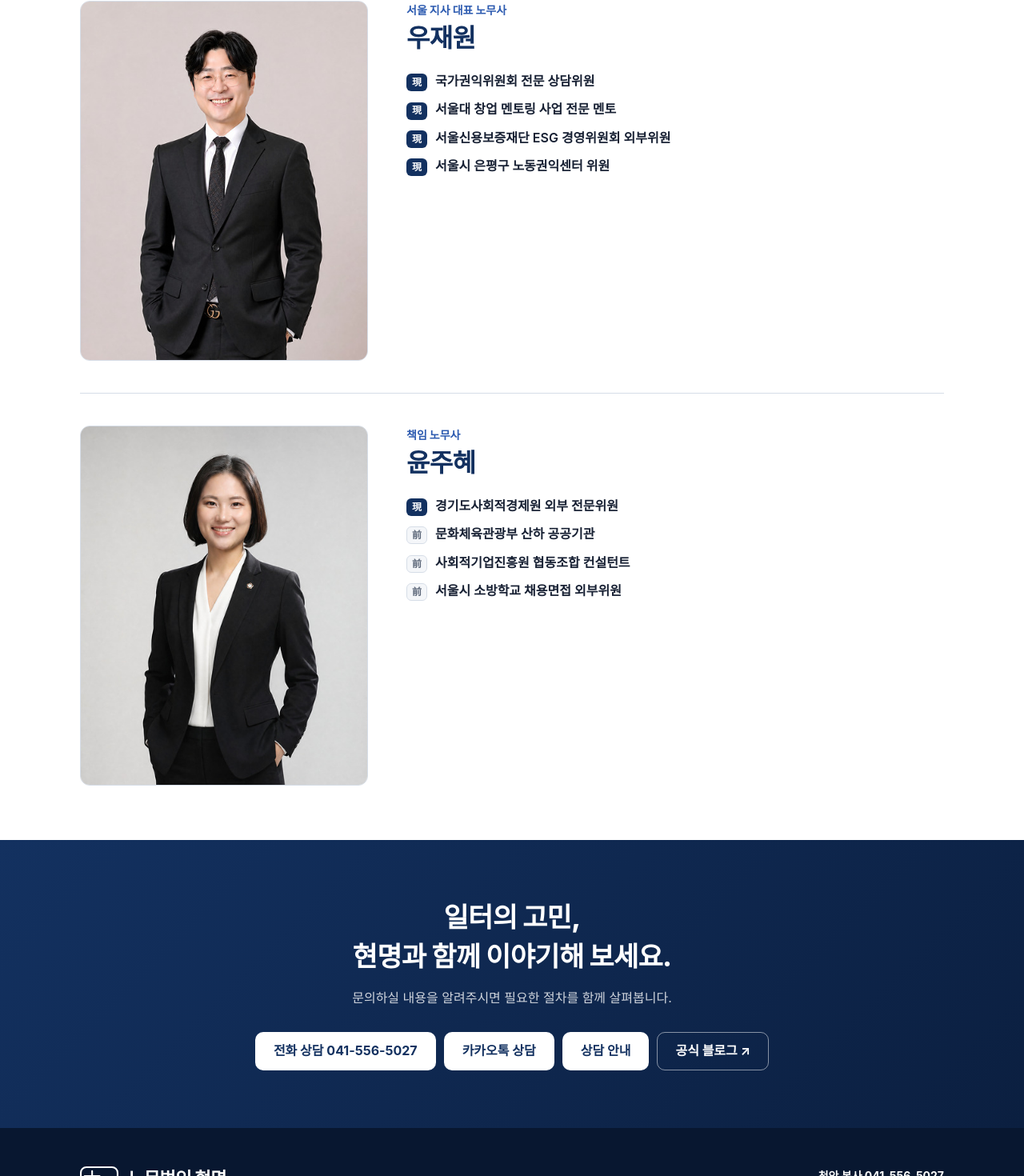
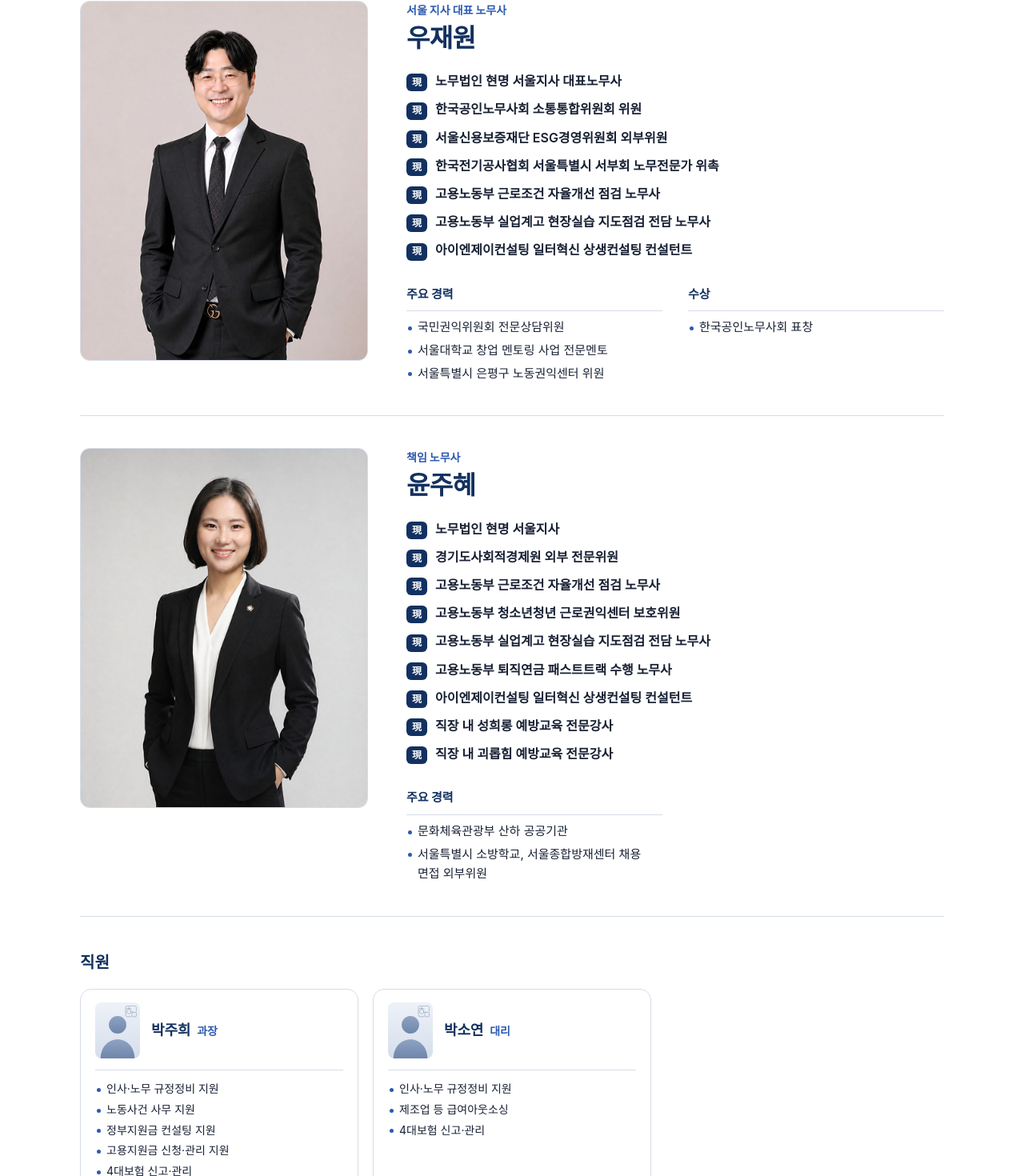
Before and after one commit to kseezn/kseezn.github.io, a Next.js app: page /members in a window 1280 px wide. Shown: the part 6911-8381 px from the top of the page at 80% size. Built offline with nearby package versions, Linux system fonts and the light colour scheme; a web font is replaced by a local one.

Commit message:
서울지사 구성원 프로필 업데이트

```diff
--- a/data/members.ts
+++ b/data/members.ts
@@ -232,12 +232,25 @@ export const members: Member[] = [
     photo: "/members/woo-jaewon.jpg",
     photoSizes: [300, 450, 600, 900],
     highlights: [
-      "現) 국가권익위원회 전문 상담위원",
-      "現) 서울대 창업 멘토링 사업 전문 멘토",
-      "現) 서울신용보증재단 ESG 경영위원회 외부위원",
-      "現) 서울시 은평구 노동권익센터 위원",
+      "現) 노무법인 현명 서울지사 대표노무사",
+      "現) 한국공인노무사회 소통통합위원회 위원",
+      "現) 서울신용보증재단 ESG경영위원회 외부위원",
+      "現) 한국전기공사협회 서울특별시 서부회 노무전문가 위촉",
+      "現) 고용노동부 근로조건 자율개선 점검 노무사",
+      "現) 고용노동부 실업계고 현장실습 지도점검 전담 노무사",
+      "現) 아이엔제이컨설팅 일터혁신 상생컨설팅 컨설턴트",
     ],
-    sections: [],
+    sections: [
+      {
+        title: "주요 경력",
+        items: [
+          "국민권익위원회 전문상담위원",
+          "서울대학교 창업 멘토링 사업 전문멘토",
+          "서울특별시 은평구 노동권익센터 위원",
+        ],
+      },
+      { title: "수상", items: ["한국공인노무사회 표창"] },
+    ],
   },
   {
     id: "yoon-juhye",
@@ -247,11 +260,24 @@ export const members: Member[] = [
     photo: "/members/yoon-juhye.jpg",
     photoSizes: [300, 450, 600, 900],
     highlights: [
+      "現) 노무법인 현명 서울지사",
       "現) 경기도사회적경제원 외부 전문위원",
-      "前) 문화체육관광부 산하 공공기관",
-      "前) 사회적기업진흥원 협동조합 컨설턴트",
-      "前) 서울시 소방학교 채용면접 외부위원",
+      "現) 고용노동부 근로조건 자율개선 점검 노무사",
+      "現) 고용노동부 청소년청년 근로권익센터 보호위원",
+      "現) 고용노동부 실업계고 현장실습 지도점검 전담 노무사",
+      "現) 고용노동부 퇴직연금 패스트트랙 수행 노무사",
+      "現) 아이엔제이컨설팅 일터혁신 상생컨설팅 컨설턴트",
+      "現) 직장 내 성희롱 예방교육 전문강사",
+      "現) 직장 내 괴롭힘 예방교육 전문강사 ",
     ],
-    sections: [],
+    sections: [
+      {
+        title: "주요 경력",
+        items: [
+          "문화체육관광부 산하 공공기관",
+          "서울특별시 소방학교, 서울종합방재센터 채용 면접 외부위원",
+        ],
+      },
+    ],
   },
 ];
--- a/data/staff.ts
+++ b/data/staff.ts
@@ -111,4 +111,20 @@ export const staff: Staff[] = [
       "4대보험 신고·관리",
       "고용지원금 신청·관리 지원",
     ] },
+  // ── 서울 지사 ──
+  { name: "박주희", role: "과장", office: "seoul",
+    careers: [
+      "인사·노무 규정정비 지원",
+      "노동사건 사무 지원",
+      "정부지원금 컨설팅 지원",
+      "고용지원금 신청·관리 지원",
+      "4대보험 신고·관리",
+      "건설업 고용·산재보험 개산보험료 신고",
+    ] },
+  { name: "박소연", role: "대리", office: "seoul",
+    careers: [
+      "인사·노무 규정정비 지원",
+      "제조업 등 급여아웃소싱",
+      "4대보험 신고·관리",
+    ] },
 ];
```
